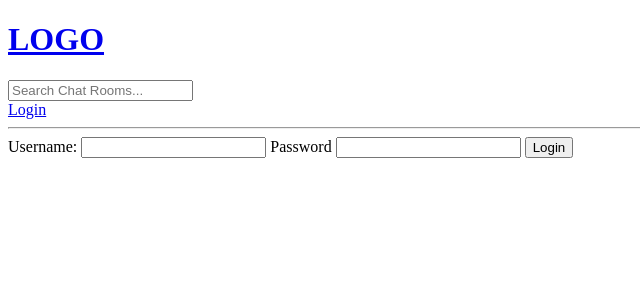
After one commit to Parnni/discord_clone, a Django app: page /login/ in a window 1280 px wide. The commit adds this page. Shown: the top 300 px of the page, without its empty margins (0-640 px from the left). Run offline with Django 4.2, Linux system fonts and the light colour scheme.

Commit message:
Add user login and logout features.

```diff
--- /dev/null
+++ b/base/templates/base/login_register.html
@@ -0,0 +1,17 @@
+{% extends 'main.html' %}
+
+{% block content %}
+<div>
+    <form method="POST" action="">
+        {% csrf_token %}
+
+        <label for="">Username:</label>
+        <input type="text" name="username">
+
+        <label for="">Password</label>
+        <input type="password" name="password">
+        <input type="submit" value="Login">
+    </form>
+</div>
+
+{% endblock content %}
--- a/base/urls.py
+++ b/base/urls.py
@@ -2,6 +2,8 @@ from base import views
 from django.urls import path
 
 urlpatterns = [
+    path("login/", views.login_page, name="login"),
+    path("logout/", views.logout_page, name="logout"),
     path("home/", views.home, name="home"),
     path("room/create/", views.create_room, name="create-room"),
     path("room/update/<str:pk>", views.update_room, name="update-room"),
--- a/base/views.py
+++ b/base/views.py
@@ -1,8 +1,38 @@
 from base import forms
 from base.models import Room, Topic
+from django.contrib import messages
+from django.contrib.auth import authenticate, login, logout
+from django.contrib.auth.models import User
 from django.shortcuts import redirect, render
 
 # Room Views.
+
+
+def login_page(request):
+    if request.method == "POST":
+        username = request.POST.get("username")
+        password = request.POST.get("password")
+
+        try:
+            user = User.objects.get(username=username)
+        except:
+            messages.error(request, f"{username} doesn't exist")
+
+        user = authenticate(request, username=username, password=password)
+
+        if user is not None:
+            login(request, user)
+            return redirect("home")
+        else:
+            messages.error("Incorrect credentials are passed")
+
+    context = {}
+    return render(request, "base/login_register.html", context)
+
+
+def logout_page(request):
+    logout(request)
+    return redirect("home")
 
 
 def home(request):
--- a/discord/settings.py
+++ b/discord/settings.py
@@ -38,6 +38,7 @@ INSTALLED_APPS = [
     "django.contrib.messages",
     "django.contrib.staticfiles",
     "base.apps.BaseConfig",
+    "django_extensions",
 ]
 
 MIDDLEWARE = [
--- a/templates/navbar.html
+++ b/templates/navbar.html
@@ -9,5 +9,10 @@
         <input type="text" name="q" placeholder="Search Chat Rooms...">
     </form>
 
+    {% if request.user.is_authenticated %}
+    <a href="{% url 'logout' %}">Logout</a>
+    {% else %}
+    <a href="{% url 'login' %}">Login</a>
+    {% endif %}
 </div>
 <hr>
```
